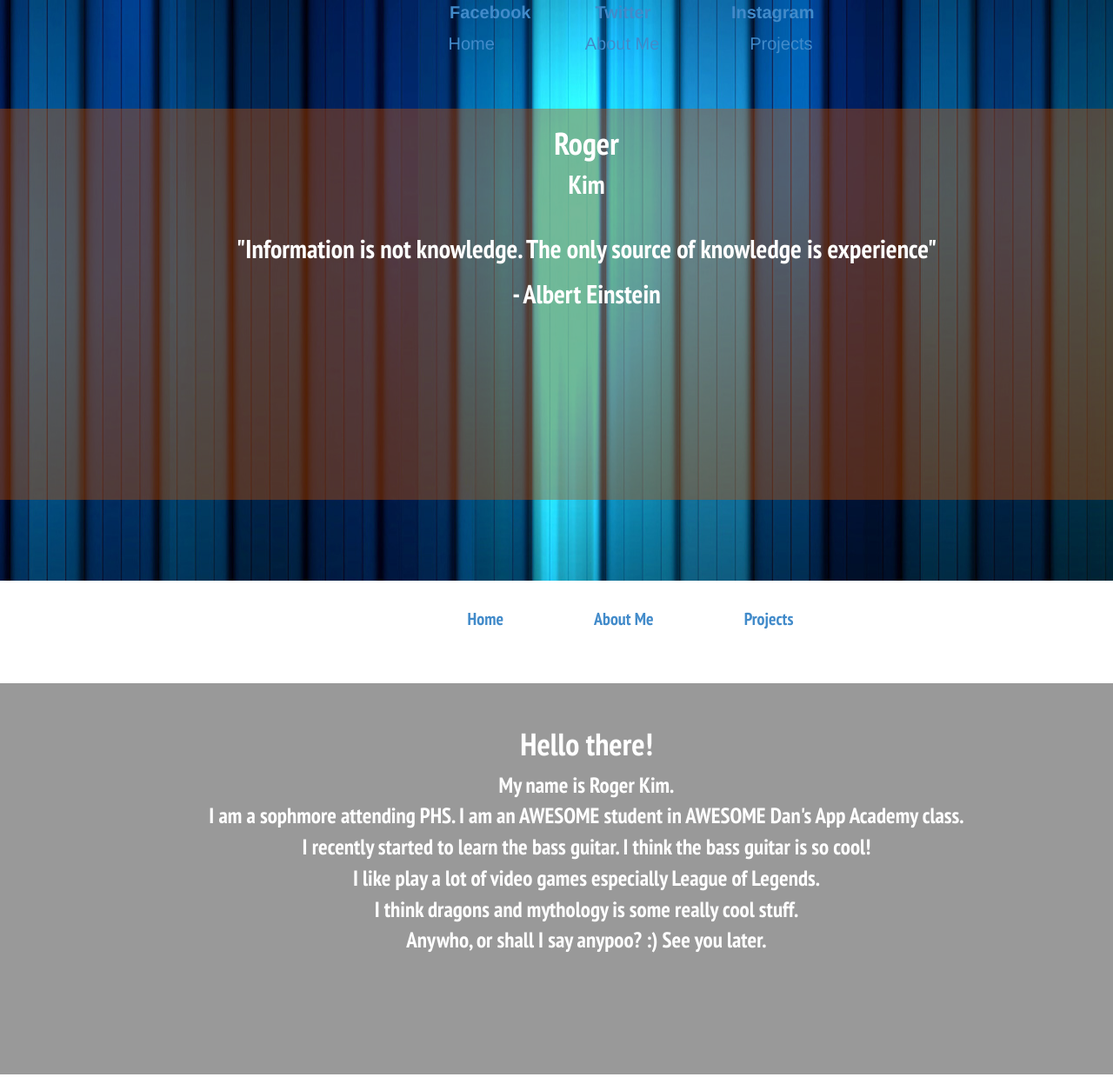
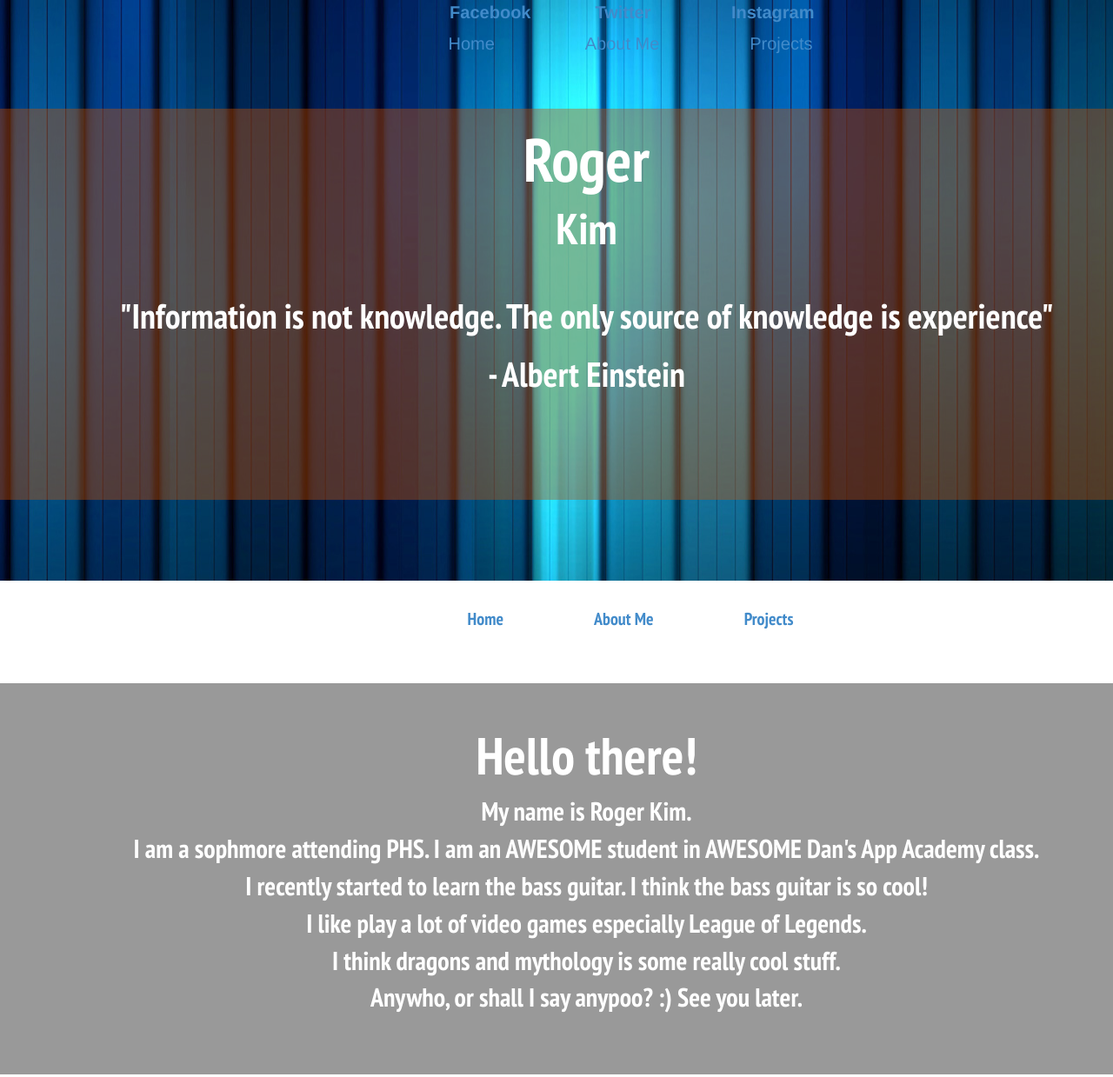
Before and after one commit to RogerJangKunKim/PortfolioNB, a plain HTML site: page public_html/index.html in a window 1280 px wide. Shown: the top 1239 px of the page at 87% size. Drawn offline with Linux system fonts and the light colour scheme.

Commit message:
font-size change

```diff
--- a/public_html/css/main.css
+++ b/public_html/css/main.css
@@ -81,12 +81,14 @@ a:active {
 #blackop{
     padding: 30px;
     text-align: center;
-    font-size: 25px;
+    font-size: 30px;
     width: 1349px;
     background: rgba(0, 0, 0, 0.4);
     height: 450px;
 }
-
+#helloabout{
+    font-size: 60px;
+}
 #projects{
     font-family: 'PT Sans Narrow', sans-serif;
     font-size: 20px;
@@ -138,19 +140,22 @@ a:active {
     margin: 0px 0px 0px 0px;
     height: 70px;
     text-align: center;
+    font-size: 70px
 }
 #h4head{
+    padding: 40px 0px 0px 0px;
     margin: 0px 0px 0px 0px;
     width: 1349px;
     height: 50px;
     text-align: center;
+    font-size: 50px;
 }
 #quote{
-    padding: 20px 0px 0px 0px;
+    padding: 90px 0px 0px 0px;
     width: 1349px;
     text-align: center;
     height: 0px;
-    font-size: 30px;
+    font-size: 40px;
 }
 ul{
     display: inline-block;
--- a/public_html/index.html
+++ b/public_html/index.html
@@ -70,7 +70,7 @@
                 </div>
             </ul>
             <div id="blackop">
-                <h1>Hello there!</h1> My name is Roger Kim. <br>I am a sophmore attending PHS. I am an AWESOME student in AWESOME Dan's App Academy class.<br>I recently started to learn the bass guitar. I think the bass guitar is so cool! <br> I like play a lot of video games especially League of Legends.<br> I think dragons and mythology is some really cool stuff. <br> Anywho, or shall I say anypoo? :) See you later.
+                <h1 id="helloabout">Hello there!</h1> My name is Roger Kim. <br>I am a sophmore attending PHS. I am an AWESOME student in AWESOME Dan's App Academy class.<br>I recently started to learn the bass guitar. I think the bass guitar is so cool! <br> I like play a lot of video games especially League of Legends.<br> I think dragons and mythology is some really cool stuff. <br> Anywho, or shall I say anypoo? :) See you later.
 
 
             </div>
```
